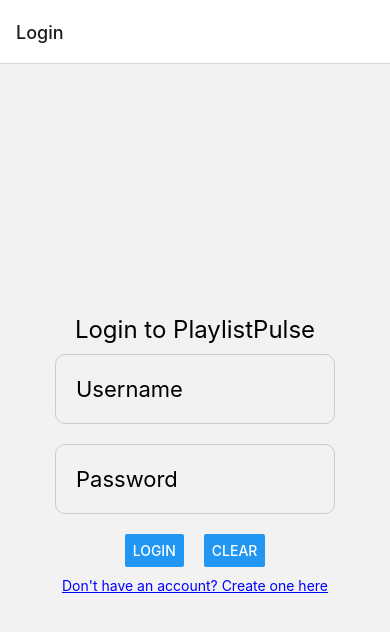
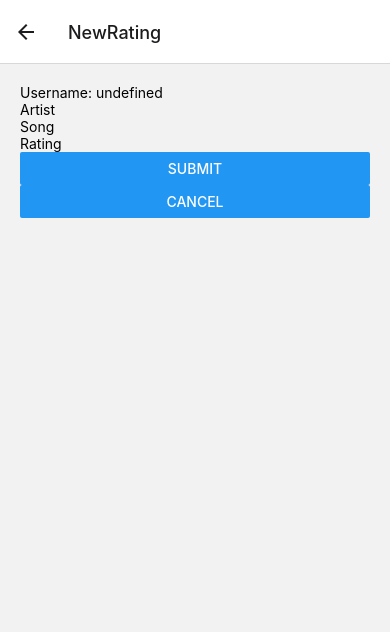
Before and after one commit to JustinCasler/COMP-333-HW4, a React Native app: screen /NewRating in a window 390 px wide. Shown: the top 632 px of the page. Built offline with nearby package versions, Linux system fonts and the light colour scheme.

Commit message:
Add New Rating Logic (issue #9)

```diff
--- a/App.js
+++ b/App.js
@@ -5,6 +5,7 @@
 import Registration from './Components/Registration';
 import Login from './Components/Login'
 import Overview from './Components/Overview'
+import NewRating from './Components/NewRating'
 
 const Stack = createStackNavigator();
 
@@ -30,6 +31,10 @@
       name="Registration"
       component={Registration}
     />
+    <Stack.Screen
+      name="NewRating"
+      component={NewRating}
+    />
   </Stack.Navigator>
 </NavigationContainer>
   );
--- /dev/null
+++ b/Components/NewRating.js
@@ -0,0 +1,101 @@
+import React, { useState } from 'react';
+import { Text, TextInput, View, Button, StyleSheet } from 'react-native';
+import axios from 'axios';
+
+const NewRating = ({ route, navigation }) => {
+    var username
+    if (route.params) {
+       username = route.params.username;
+    }
+    const [inputs, setInputs] = useState({});
+    const [message, setMessage] = useState("");
+
+    const handleChange = (name, value) => {
+        setInputs({ ...inputs, [name]: value });
+    };
+
+    const handleSubmit = (event) => {
+        event.preventDefault();
+
+        if (!inputs.artist || !inputs.song || !inputs.rating) {
+            setMessage("All fields are required");
+            return;
+        }
+
+        const rating = parseInt(inputs.rating, 10);
+
+        if (isNaN(rating) || rating < 1 || rating > 5) {
+        setMessage("Rating must be an integer between 1 and 5");
+        return;
+        }
+
+        // Perform your axios post request here
+        axios.post(process.env.EXPO_PUBLIC_API_URL, { inputs, action: "addnew", username: username })
+        .then((response) => {
+            if (response.data.status === 1) {
+                // Song was added
+                console.log(response.data);
+                navigation.navigate('Overview', { username: username });
+            } else {
+                // Registration failed, display the error message from the backend
+                console.log(response.data);
+                setMessage(response.data.message);
+            }
+        })
+        .catch((error) => {
+            setMessage("An error occurred while processing your request.");
+        });
+
+    };
+
+    return (
+        <View style={styles.container}>
+          <Text>{`Username: ${username}`}</Text>
+          {message && <Text style={styles.errorText}>{message}</Text>}
+          <TextInput
+            style={styles.input}
+            placeholder="Artist"
+            onChangeText={(text) => handleChange('artist', text)}
+          />
+          <TextInput
+            style={styles.input}
+            placeholder="Song"
+            onChangeText={(text) => handleChange('song', text)}
+          />
+          <TextInput
+            style={styles.input}
+            placeholder="Rating"
+            onChangeText={(text) => handleChange('rating', text)}
+            keyboardType="numeric"
+          />
+          <Button title="Submit" onPress={handleSubmit} />
+          <Button title="Cancel" onPress={() => navigation.goBack()} />
+        </View>
+      );
+
+};
+
+const styles = StyleSheet.create({
+container: {
+    flex: 1,
+    margin: 20,
+},
+songContainer: {
+    marginBottom: 20,
+    padding: 10,
+    borderWidth: 1,
+    borderColor: '#ccc',
+    borderRadius: 8,
+},
+songText: {
+    fontSize: 16,
+    fontWeight: 'bold',
+},
+starsContainer: {
+    flexDirection: 'row',
+    marginTop: 5,
+},
+});
+
+
+export default NewRating;
--- a/Components/Overview.js
+++ b/Components/Overview.js
@@ -10,6 +10,9 @@
   }
   const handleLogout = () => {
     navigation.navigate('Login');
+  };
+  const handleAddNew = () => {
+    navigation.navigate('NewRating', { username: username });
   };
   const [songs, setSongs] = useState([]);
   const [sortBy, setSortBy] = useState(''); // State to store the selected sorting option
@@ -96,7 +99,6 @@
       {username ? (
         <>
           <Text>{`Hi, ${username}!`}</Text>
-          <Button title="Logout" onPress={handleLogout} />
           <Picker selectedValue={sortBy} onValueChange={handleSort}>
             <Picker.Item label="Select" value="" />
             <Picker.Item label="Sort By Artist (A-Z)" value="artist" />
@@ -107,6 +109,8 @@
           <ScrollView>
             {songs.map((item, index) => renderSongItem(item, index))}
           </ScrollView>
+          <Button title="Add New" onPress={handleAddNew} />
+          <Button title="Logout" onPress={handleLogout} />
         </>
       ) : (
         <Text>Loading...</Text>
```
